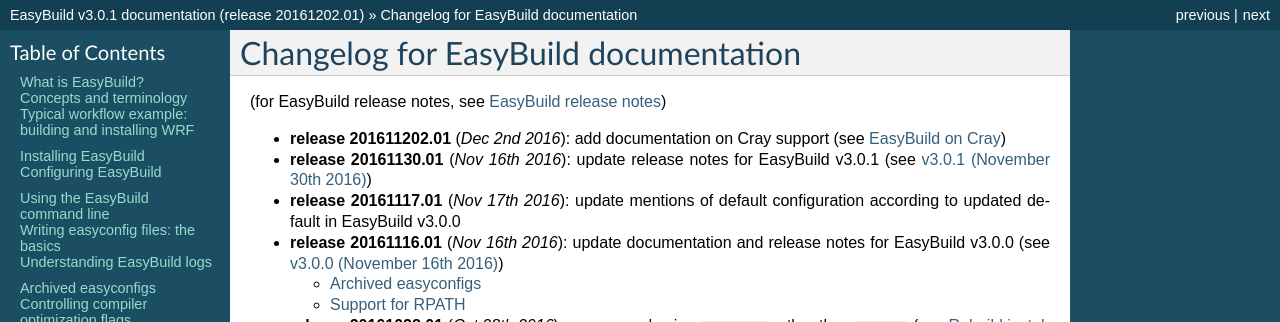
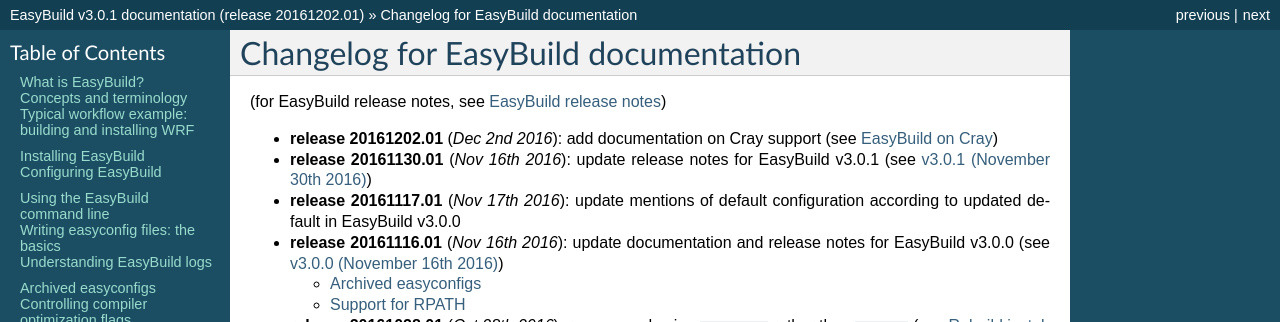
Before and after one commit to easybuilders/easybuild, a Sphinx documentation site: the page built from docs/Changelog.rst, in a window 1280 px wide and 900 px high. Shown: the top 322 px of the window. Built offline with Sphinx 7.4.7, drawn with Linux system fonts in a browser that asks for light colours.

Commit message:
fix typo in changelog

```diff
--- a/docs/Changelog.rst
+++ b/docs/Changelog.rst
@@ -5,7 +5,7 @@
 
 (for EasyBuild release notes, see :ref:`release_notes`)
 
-* **release 201611202.01** (`Dec 2nd 2016`): add documentation on Cray support (see :ref:`cray_support`)
+* **release 20161202.01** (`Dec 2nd 2016`): add documentation on Cray support (see :ref:`cray_support`)
 * **release 20161130.01** (`Nov 16th 2016`): update release notes for EasyBuild v3.0.1 (see :ref:`release_notes_eb301`)
 * **release 20161117.01** (`Nov 17th 2016`): update mentions of default configuration according to updated default in EasyBuild v3.0.0
 * **release 20161116.01** (`Nov 16th 2016`): update documentation and release notes for EasyBuild v3.0.0 (see :ref:`release_notes_eb300`)
```
